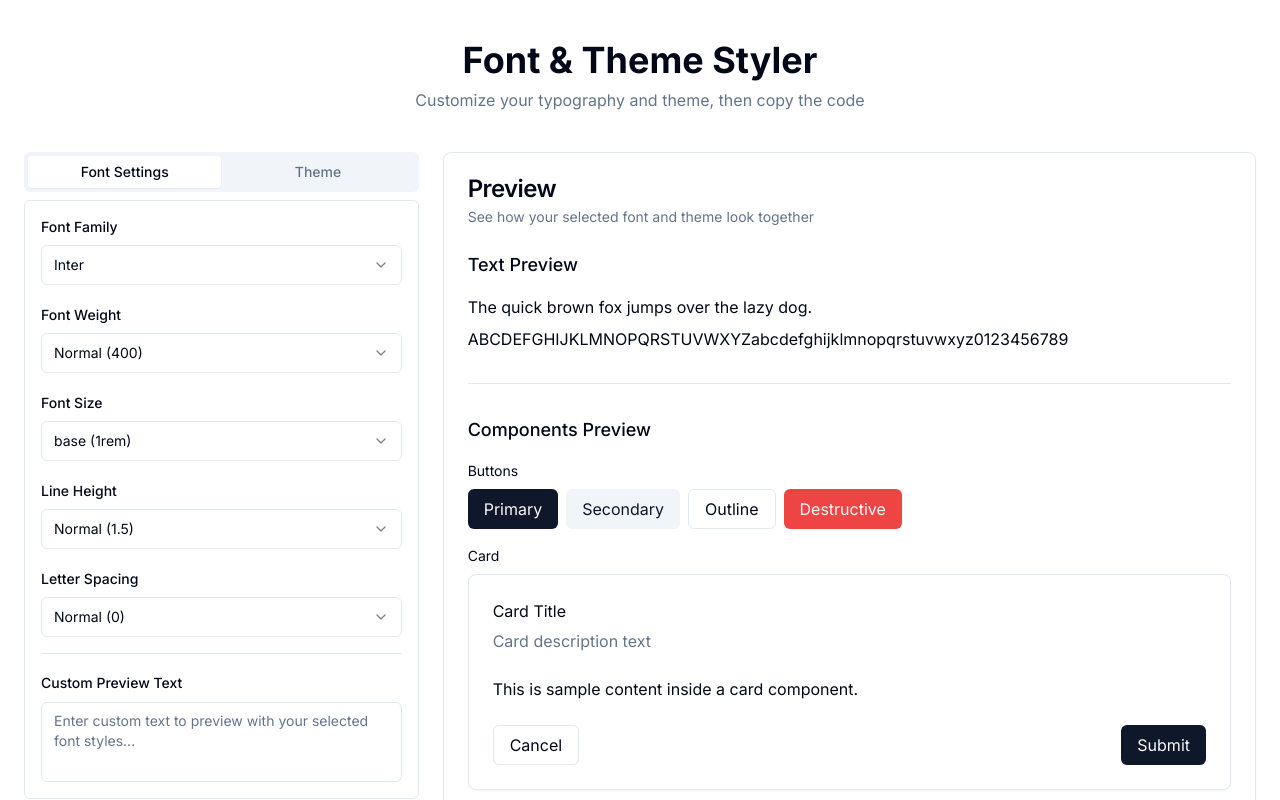
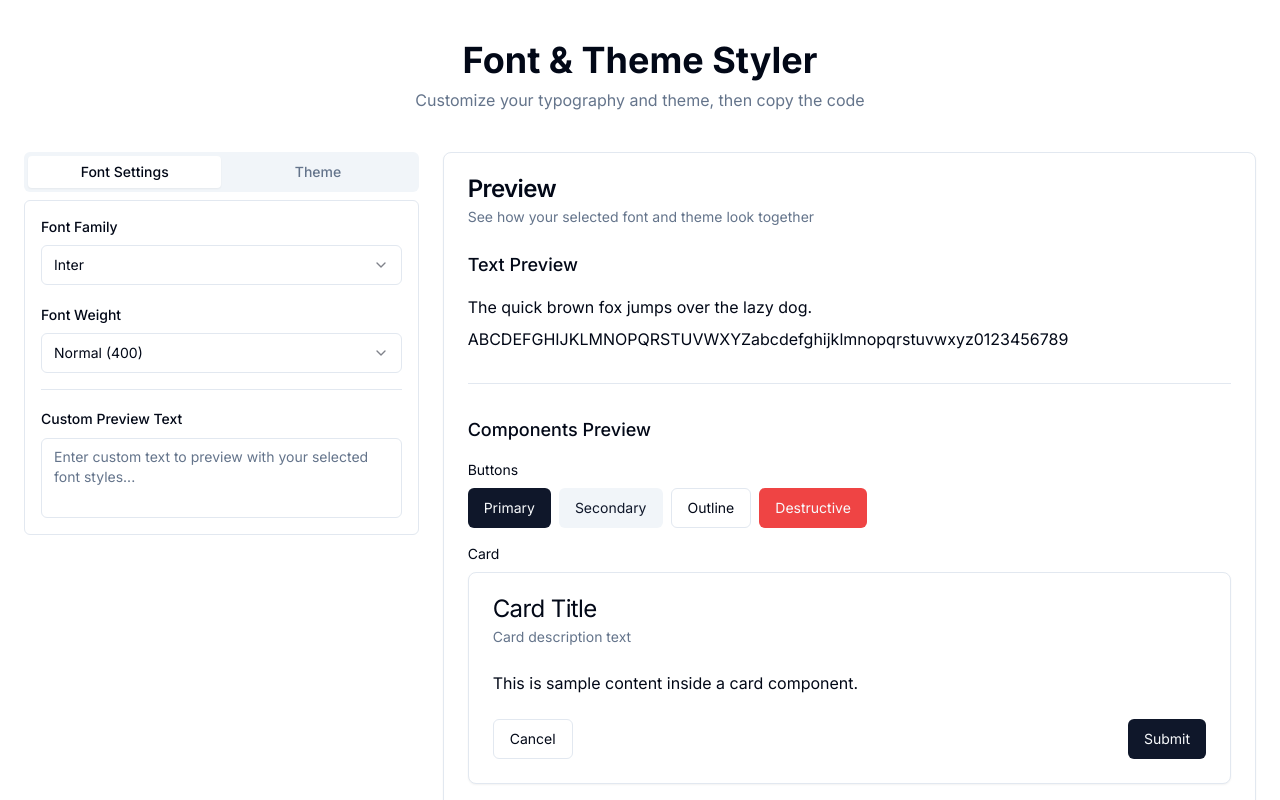
Before and after one commit to Muhammad-Owais-Warsi/shadcn-style-selector, a React (Vite) app: page / in a window 1280 px wide. Shown: the top 800 px of the page. Built offline with nearby package versions, Linux system fonts and the light colour scheme.

Commit message:
Update font selection options
Updates the font selection options by removing font sizes, heights, and line spacing, and adding more widely used fonts.

```diff
--- a/src/components/FontSelector.tsx
+++ b/src/components/FontSelector.tsx
@@ -10,18 +10,12 @@ import {
 import {
   FONT_FAMILIES,
   FONT_WEIGHTS,
-  FONT_SIZES,
-  LINE_HEIGHTS,
-  LETTER_SPACINGS,
   FontDefinition
 } from "@/constants/fonts";
 
 type FontStylesProps = {
   fontFamily: string;
   fontWeight: string;
-  fontSize: string;
-  lineHeight: string;
-  letterSpacing: string;
 }
 
 type FontSelectorProps = {
@@ -32,9 +26,6 @@ export default function FontSelector({ onChange }: FontSelectorProps) {
   const [styles, setStyles] = useState<FontStylesProps>({
     fontFamily: FONT_FAMILIES[0].value,
     fontWeight: FONT_WEIGHTS[0].value,
-    fontSize: FONT_SIZES[2].value,
-    lineHeight: LINE_HEIGHTS[3].value,
-    letterSpacing: LETTER_SPACINGS[2].value
   });
 
   const updateStyle = (key: keyof FontStylesProps, value: string) => {
@@ -94,63 +85,6 @@ export default function FontSelector({ onChange }: FontSelectorProps) {
           </SelectContent>
         </Select>
       </div>
-
-      <div className="space-y-2">
-        <h3 className="text-sm font-medium">Font Size</h3>
-        <Select
-          value={styles.fontSize}
-          onValueChange={(value) => updateStyle('fontSize', value)}
-        >
-          <SelectTrigger className="w-full">
-            <SelectValue placeholder="Select a font size" />
-          </SelectTrigger>
-          <SelectContent>
-            {FONT_SIZES.map((size) => (
-              <SelectItem key={size.value} value={size.value}>
-                {size.label}
-              </SelectItem>
-            ))}
-          </SelectContent>
-        </Select>
-      </div>
-
-      <div className="space-y-2">
-        <h3 className="text-sm font-medium">Line Height</h3>
-        <Select
-          value={styles.lineHeight}
-          onValueChange={(value) => updateStyle('lineHeight', value)}
-        >
-          <SelectTrigger className="w-full">
-            <SelectValue placeholder="Select a line height" />
-          </SelectTrigger>
-          <SelectContent>
-            {LINE_HEIGHTS.map((lineHeight) => (
-              <SelectItem key={lineHeight.value} value={lineHeight.value}>
-                {lineHeight.label}
-              </SelectItem>
-            ))}
-          </SelectContent>
-        </Select>
-      </div>
-
-      <div className="space-y-2">
-        <h3 className="text-sm font-medium">Letter Spacing</h3>
-        <Select
-          value={styles.letterSpacing}
-          onValueChange={(value) => updateStyle('letterSpacing', value)}
-        >
-          <SelectTrigger className="w-full">
-            <SelectValue placeholder="Select a letter spacing" />
-          </SelectTrigger>
-          <SelectContent>
-            {LETTER_SPACINGS.map((spacing) => (
-              <SelectItem key={spacing.value} value={spacing.value}>
-                {spacing.label}
-              </SelectItem>
-            ))}
-          </SelectContent>
-        </Select>
-      </div>
     </div>
   );
 }
--- a/src/components/PreviewArea.tsx
+++ b/src/components/PreviewArea.tsx
@@ -12,24 +12,18 @@ import { Separator } from "@/components/ui/separator";
 type PreviewAreaProps = {
   fontFamily: string;
   fontWeight: string;
-  fontSize: string;
-  lineHeight: string;
-  letterSpacing: string;
   customText: string;
 };
 
 const PreviewArea = ({
   fontFamily,
   fontWeight,
-  fontSize,
-  lineHeight,
-  letterSpacing,
   customText,
 }: PreviewAreaProps) => {
   const selectedFont = `font-${fontFamily}`;
   const demoText = customText || "The quick brown fox jumps over the lazy dog.";
 
-  const textClasses = `${selectedFont} ${fontWeight} ${fontSize} ${lineHeight} ${letterSpacing}`;
+  const textClasses = `${selectedFont} ${fontWeight}`;
 
   return (
     <div className="space-y-8">
--- a/src/constants/fonts.ts
+++ b/src/constants/fonts.ts
@@ -44,6 +44,34 @@ export const FONT_FAMILIES: FontDefinition[] = [
     sampleText: "The quick brown fox jumps over the lazy dog."
   },
   {
+    value: "poppins",
+    label: "Poppins",
+    className: "font-poppins",
+    category: "Sans Serif",
+    sampleText: "The quick brown fox jumps over the lazy dog."
+  },
+  {
+    value: "space-grotesk",
+    label: "Space Grotesk",
+    className: "font-space-grotesk",
+    category: "Sans Serif",
+    sampleText: "The quick brown fox jumps over the lazy dog."
+  },
+  {
+    value: "geist",
+    label: "Geist",
+    className: "font-geist",
+    category: "Sans Serif",
+    sampleText: "The quick brown fox jumps over the lazy dog."
+  },
+  {
+    value: "montserrat",
+    label: "Montserrat",
+    className: "font-montserrat",
+    category: "Sans Serif",
+    sampleText: "The quick brown fox jumps over the lazy dog."
+  },
+  {
     value: "handwriting",
     label: "Dancing Script",
     className: "font-handwriting",
@@ -65,33 +93,3 @@ export const FONT_WEIGHTS = [
   { value: "font-semibold", label: "Semibold (600)" },
   { value: "font-bold", label: "Bold (700)" }
 ];
-
-export const FONT_SIZES = [
-  { value: "text-xs", label: "xs (0.75rem)" },
-  { value: "text-sm", label: "sm (0.875rem)" },
-  { value: "text-base", label: "base (1rem)" },
-  { value: "text-lg", label: "lg (1.125rem)" },
-  { value: "text-xl", label: "xl (1.25rem)" },
-  { value: "text-2xl", label: "2xl (1.5rem)" },
-  { value: "text-3xl", label: "3xl (1.875rem)" },
-  { value: "text-4xl", label: "4xl (2.25rem)" },
-  { value: "text-5xl", label: "5xl (3rem)" }
-];
-
-export const LINE_HEIGHTS = [
-  { value: "leading-none", label: "None (1)" },
-  { value: "leading-tight", label: "Tight (1.25)" },
-  { value: "leading-snug", label: "Snug (1.375)" },
-  { value: "leading-normal", label: "Normal (1.5)" },
-  { value: "leading-relaxed", label: "Relaxed (1.625)" },
-  { value: "leading-loose", label: "Loose (2)" }
-];
-
-export const LETTER_SPACINGS = [
-  { value: "tracking-tighter", label: "Tighter (-0.05em)" },
-  { value: "tracking-tight", label: "Tight (-0.025em)" },
-  { value: "tracking-normal", label: "Normal (0)" },
-  { value: "tracking-wide", label: "Wide (0.025em)" },
-  { value: "tracking-wider", label: "Wider (0.05em)" },
-  { value: "tracking-widest", label: "Widest (0.1em)" }
-];
--- a/src/pages/Index.tsx
+++ b/src/pages/Index.tsx
@@ -15,9 +15,6 @@ const FontStyler = () => {
   const [fontStyles, setFontStyles] = useState({
     fontFamily: FONT_FAMILIES[0].value,
     fontWeight: "font-normal",
-    fontSize: "text-base",
-    lineHeight: "leading-normal",
-    letterSpacing: "tracking-normal"
   });
 
   const [selectedTheme, setSelectedTheme] = useState<ThemeDefinition | null>(null);
@@ -43,31 +40,10 @@ const FontStyler = () => {
     fontStyles.fontWeight === "font-medium" ? "font-weight: 500;" :
     fontStyles.fontWeight === "font-semibold" ? "font-weight: 600;" :
     fontStyles.fontWeight === "font-bold" ? "font-weight: 700;" : ""}
-  ${fontStyles.fontSize === "text-xs" ? "font-size: 0.75rem;" :
-    fontStyles.fontSize === "text-sm" ? "font-size: 0.875rem;" :
-    fontStyles.fontSize === "text-base" ? "font-size: 1rem;" :
-    fontStyles.fontSize === "text-lg" ? "font-size: 1.125rem;" :
-    fontStyles.fontSize === "text-xl" ? "font-size: 1.25rem;" :
-    fontStyles.fontSize === "text-2xl" ? "font-size: 1.5rem;" :
-    fontStyles.fontSize === "text-3xl" ? "font-size: 1.875rem;" :
-    fontStyles.fontSize === "text-4xl" ? "font-size: 2.25rem;" :
-    fontStyles.fontSize === "text-5xl" ? "font-size: 3rem;" : ""}
-  ${fontStyles.lineHeight === "leading-none" ? "line-height: 1;" :
-    fontStyles.lineHeight === "leading-tight" ? "line-height: 1.25;" :
-    fontStyles.lineHeight === "leading-snug" ? "line-height: 1.375;" :
-    fontStyles.lineHeight === "leading-normal" ? "line-height: 1.5;" :
-    fontStyles.lineHeight === "leading-relaxed" ? "line-height: 1.625;" :
-    fontStyles.lineHeight === "leading-loose" ? "line-height: 2;" : ""}
-  ${fontStyles.letterSpacing === "tracking-tighter" ? "letter-spacing: -0.05em;" :
-    fontStyles.letterSpacing === "tracking-tight" ? "letter-spacing: -0.025em;" :
-    fontStyles.letterSpacing === "tracking-normal" ? "letter-spacing: 0;" :
-    fontStyles.letterSpacing === "tracking-wide" ? "letter-spacing: 0.025em;" :
-    fontStyles.letterSpacing === "tracking-wider" ? "letter-spacing: 0.05em;" :
-    fontStyles.letterSpacing === "tracking-widest" ? "letter-spacing: 0.1em;" : ""}
 }
 
 /* Tailwind HTML Example */
-<p class="${fontStyles.fontFamily ? `font-${fontStyles.fontFamily}` : ""} ${fontStyles.fontWeight} ${fontStyles.fontSize} ${fontStyles.lineHeight} ${fontStyles.letterSpacing}">
+<p class="${fontStyles.fontFamily ? `font-${fontStyles.fontFamily}` : ""} ${fontStyles.fontWeight}">
   Your text here
 </p>`;
   };
@@ -144,9 +120,6 @@ theme: {
               <PreviewArea
                 fontFamily={fontStyles.fontFamily}
                 fontWeight={fontStyles.fontWeight}
-                fontSize={fontStyles.fontSize}
-                lineHeight={fontStyles.lineHeight}
-                letterSpacing={fontStyles.letterSpacing}
                 customText={customText}
               />
             </CardContent>
--- a/tailwind.config.ts
+++ b/tailwind.config.ts
@@ -26,6 +26,10 @@ export default {
 				display: ['Oswald', 'sans-serif'],
 				heading: ['Playfair Display', 'serif'],
 				handwriting: ['Dancing Script', 'cursive'],
+				poppins: ['Poppins', 'sans-serif'],
+				'space-grotesk': ['Space Grotesk', 'sans-serif'],
+				geist: ['Geist', 'sans-serif'],
+				montserrat: ['Montserrat', 'sans-serif'],
 				system: ['-apple-system', 'BlinkMacSystemFont', 'Segoe UI', 'Roboto', 'Helvetica', 'Arial', 'sans-serif']
 			},
 			colors: {
```
